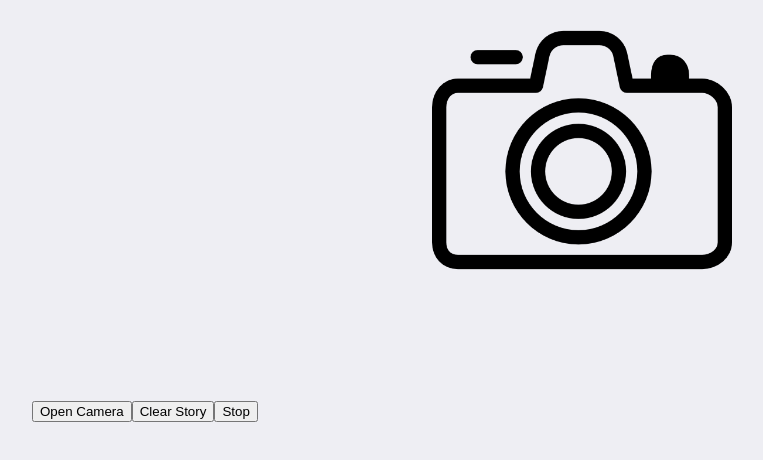
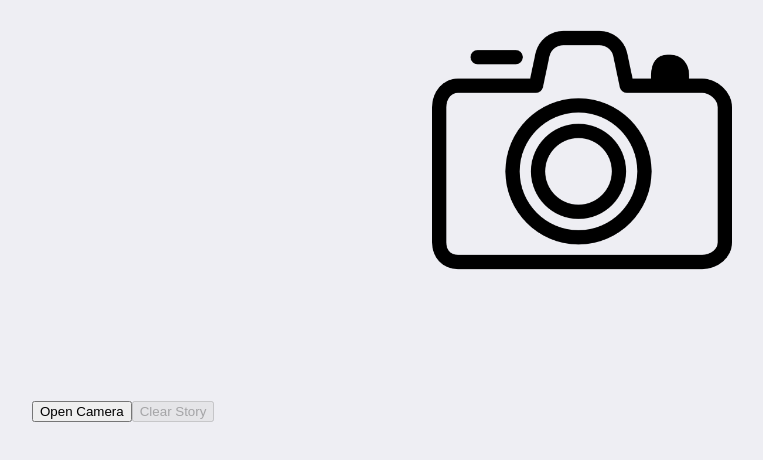
Before and after one commit to lemonspb/Web-camera-test, a React (Create React App) app: page / in a window 1280 px wide. Shown: the top 460 px of the page, without its empty margins (8-771 px from the left). Built offline with nearby package versions, Linux system fonts and the light colour scheme.

Commit message:
add button

```diff
--- a/src/App.js
+++ b/src/App.js
@@ -80,8 +80,10 @@ const clearImage = () =>{
       <button  className='camera__btn' onClick={() =>!isOpenCamera?startVideo():captureButton()}>
         {!isOpenCamera?'Open Camera':'Capture'}
       </button>
-      <button onClick={clearImage}>Clear Story</button>
-      <button onClick={endVideo}>Stop</button>
+      {!isOpenCamera?images.length === 0? <button onClick={clearImage} disabled>Clear Story</button>:<button onClick={clearImage}>Clear Story</button>:<button onClick={endVideo}>back</button>}
+
+
+
       <div className='camera__history'>
      {images.map((el)=>{
       return (
```
